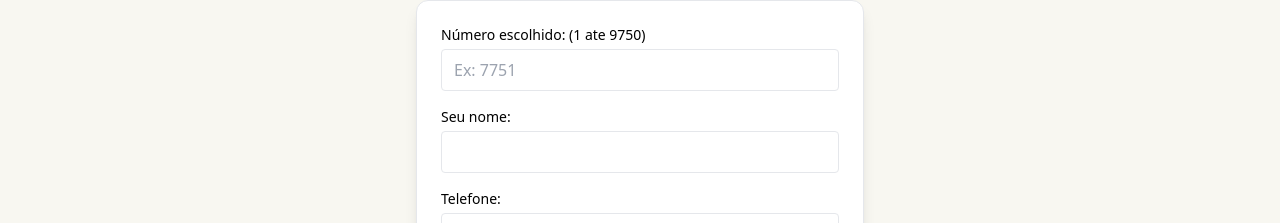
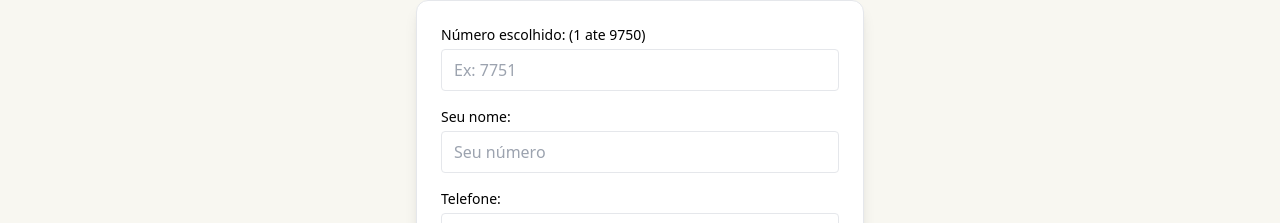
Before and after one commit to BernardoNogueiraDEV/Rifa3ano, a React (Create React App) app: page / in a window 1280 px wide. Shown: the part 1274-1497 px from the top of the page. Built offline with nearby package versions, Linux system fonts and the light colour scheme.

Commit message:
seu numero placeholder

```diff
--- a/src/components/secondPage.tsx
+++ b/src/components/secondPage.tsx
@@ -163,6 +163,7 @@ export default function RifaApp() {
             value={nomeComprador}
             onChange={(e) => setNomeComprador(e.target.value)}
             className="w-full border px-3 py-2 rounded"
+            placeholder="Seu número"
             required
           />
         </div>
```
